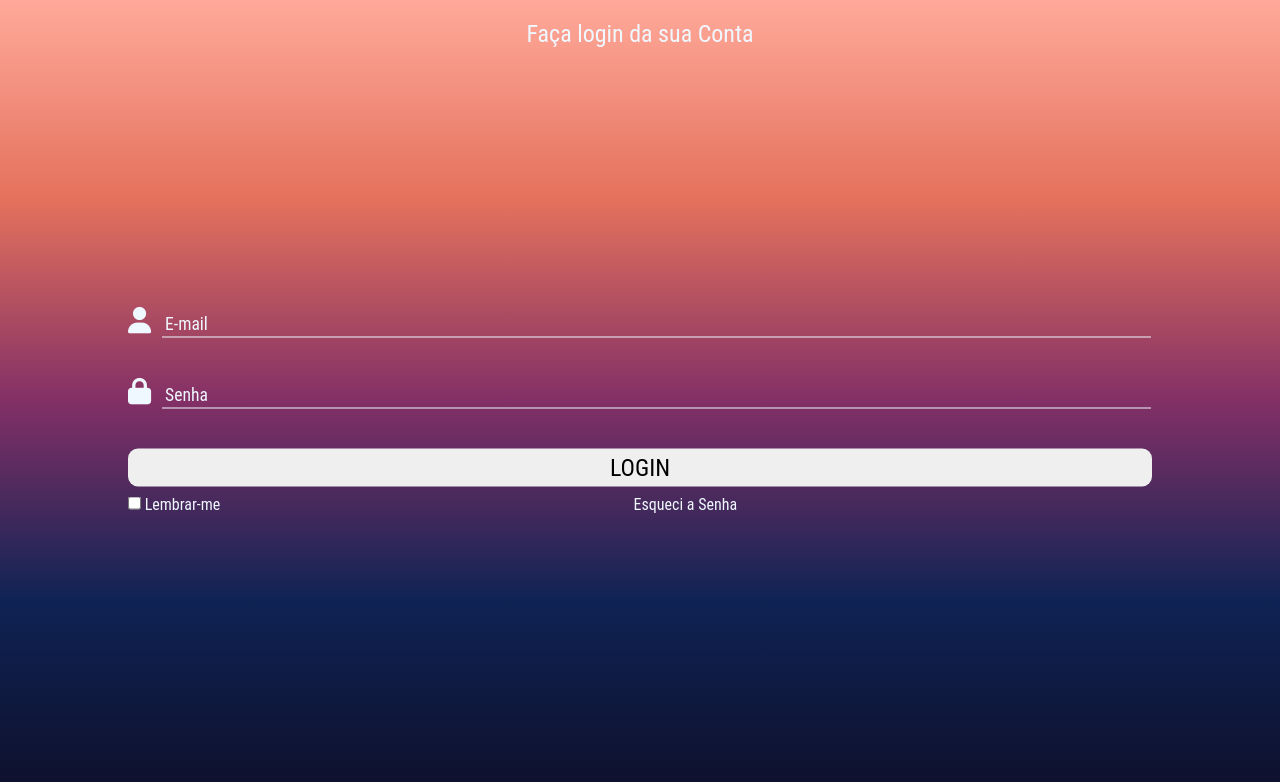
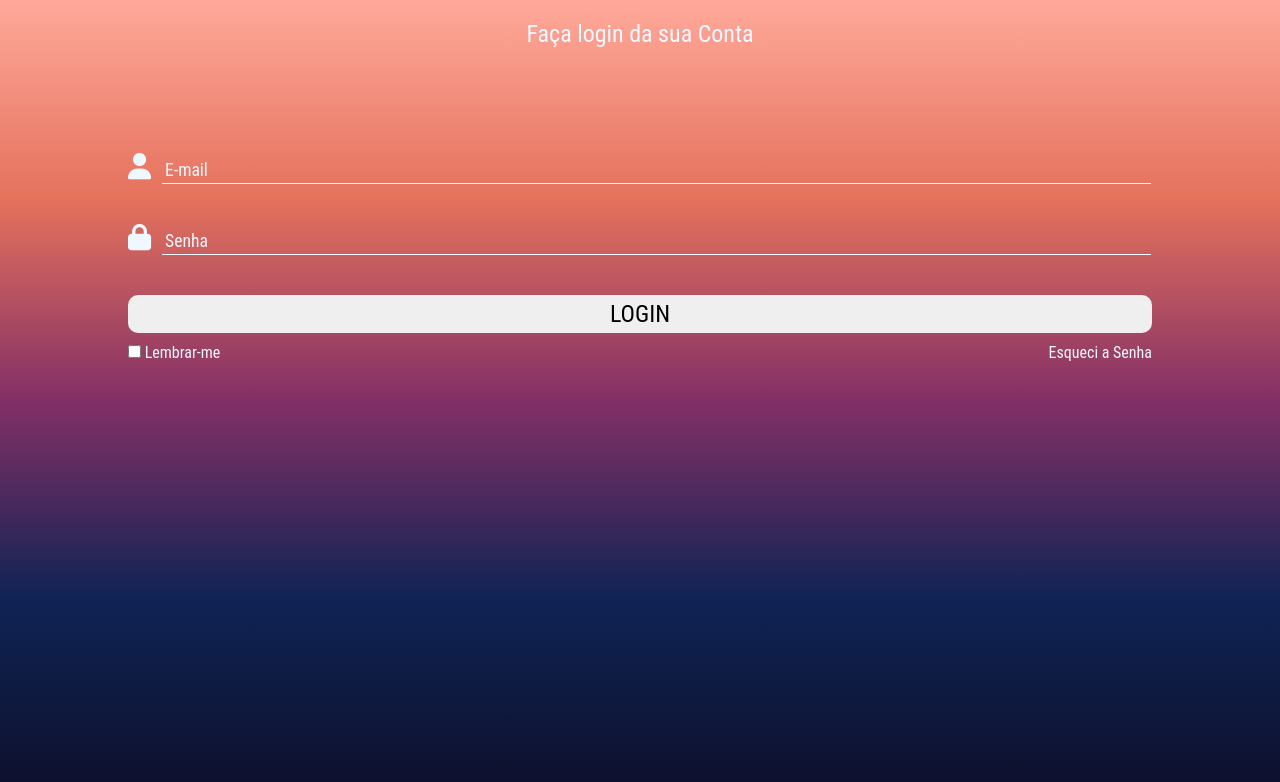
Before and after one commit to Denner-94/login-degrade, a plain HTML site: page index.html in a window 1280 px wide. Drawn offline with Linux system fonts and the light colour scheme.

Commit message:
atualização

```diff
--- a/estilo/login.css
+++ b/estilo/login.css
@@ -1,3 +1,5 @@
+/*===configurações===*/
+
 @charset "UTF-8";
 @import url('https://fonts.googleapis.com/css2?família=Roboto+Condensado:wght@300; 500&display=swap');
 
@@ -7,7 +9,6 @@
     --cor3: #0f2354;
     --cor4: #0e0f2a;
     --texto:'Roboto Condensed', sans-serif;
-
 }
 
 *{
@@ -16,9 +17,7 @@
     box-sizing: border-box;
     font-family: 'Roboto Condensed', sans-serif;
     font-size: 100%;
-
 }
-
 html, body{
     position: relative;
     background-image: linear-gradient(to bottom,#ffa99a,#e4715c,#833066, #0f2354, #0e0f2a);
@@ -26,16 +25,17 @@ html, body{
     width: 100vw;
     height: 100vh;
 }
+/*==formulario==*/
 
-section#inicial{
+section#principal{
     position: absolute;
-    width: 100vw;
+    width: 80vw;
     height: 100vh;
     left: 50%;
     top: 50%;
     transform: translate(-50%, -50%);
 }
-section#inicial > .titulo{
+section#principal > .titulo{
     padding: 5px;
     margin-top: 15px;
     color: #f0f8ff;
@@ -44,45 +44,39 @@ section#inicial > .titulo{
     font-weight: normal;
     text-align: center;
 }
-section#inicial > .formulario-pai{
-    display: block;
-    position: absolute;
-    width: 80vw;
-    left: 50%;
-    top: 50%;
-    transform: translate(-50%, -50%);
+section#principal > form{
+    margin-top: 80px;
 }
-div.formulario{
+form > div.campo{
     padding: 20px 0px;
     font-size: 1.1em;
 }
 
-div.formulario > i{
+div.campo > i{
     color: #f0f8ff;
     font-size: 1.5em;
     width: 30px;
 
 }
-div.formulario > input{
+div.campo > input{
     background-color: transparent;
     padding: 3px;
     width: calc(100% - 35px);
     border: 0;
     border-bottom: 1px solid aliceblue;
 }
-div.formulario > input::placeholder{
+div.campo > input::placeholder{
     color: aliceblue;
 }
-div.formulario > input:focus{
+div.campo > input:focus{
     outline: none;
     color: #f0f8ff;
 
 }
-div.formulario > label{
+div.campo > label{
     display: none;
 }
 form > input[type=submit]{
-    display: block;
     margin-top: 20px;
     border: 0;
     border-radius: 10px;
@@ -90,21 +84,23 @@ form > input[type=submit]{
     width: 100%;
     font-size: 1.5em;
 }
+div.final{
+    display: flex;
+    flex-direction: row;
+    justify-content: space-between;
+    margin-top: 10px;
+}
 
 input.marcar, label{
     font-size: 1em;
     color: aliceblue;
-    margin-top: 10px;
 }
-div.final > a{
-    margin-left:40%;
+div.redefinir > a{
     color: aliceblue;
     text-decoration: none;
-    margin-top: 100px;
-    text-align: center;
 }
 
-form > .final > a:hover{
+div.redefinir > a:hover{
     text-decoration: underline;
 
 }
--- a/index.html
+++ b/index.html
@@ -8,32 +8,30 @@
     <title>Login</title>
 </head>
 <body>
-    <section id="inicial">
+    <section id="principal">
         <h1 class="titulo">Faça login da sua Conta</h1>
         <!--<a href="#">
             <i class="fa-brands fa-google"></i>
             <p>google</p>
         </a>-->
-        <div class="formulario-pai">
             <form action="cadastro.php" method="post" autocomplete="off" >
-                <div class="formulario">
+                <div class="campo">
                     <i class="fa-solid fa-user"></i>
                     <input type="email" name="email" id="iemail" placeholder="E-mail" required>
                     <label for="iemail">E-mail</label>
                 </div>
-                <div class="formulario">
+                <div class="campo">
                     <i class="fa-solid fa-lock"></i>
                     <input type="password" name="senha" id="isenha" placeholder="Senha" required>
                     <label for="isenha">Senha</label>
                 </div>
                 <input type="submit" value="LOGIN">
                 <div class="final">
-                    <input class="marcar" type="checkbox" name="marcar" id="imarcar">
-                    <label for="imarcar">Lembrar-me</label>
-                    <a href="#">Esqueci a Senha</a>
+                    <div><input class="marcar" type="checkbox" name="marcar" id="imarcar">
+                    <label for="imarcar">Lembrar-me</label></div>
+                    <div class="redefinir"><a href="#">Esqueci a Senha</a></div>
                 </div>
             </form>
-        </div>
     </section>
 </body>
 </html>
```
